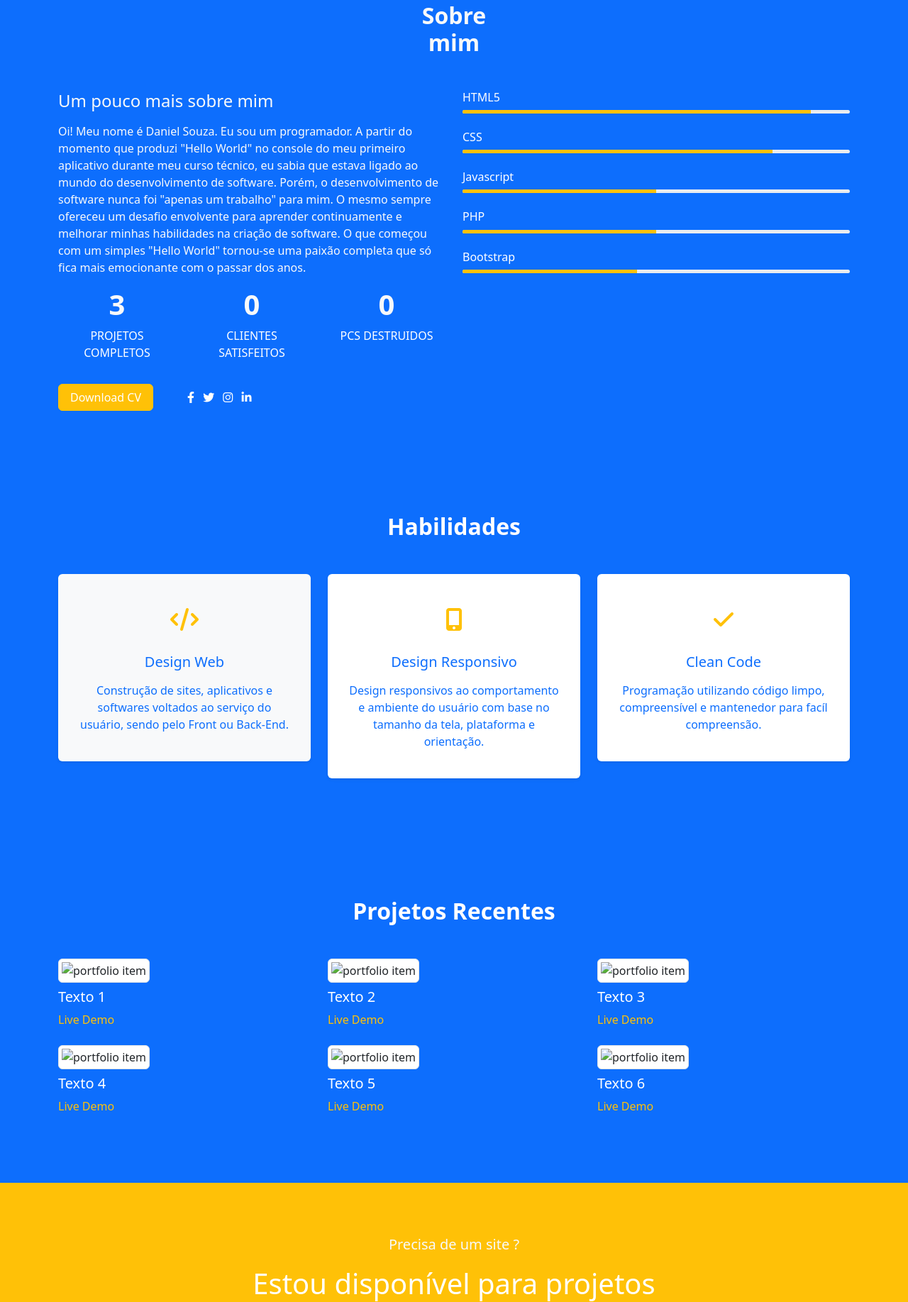
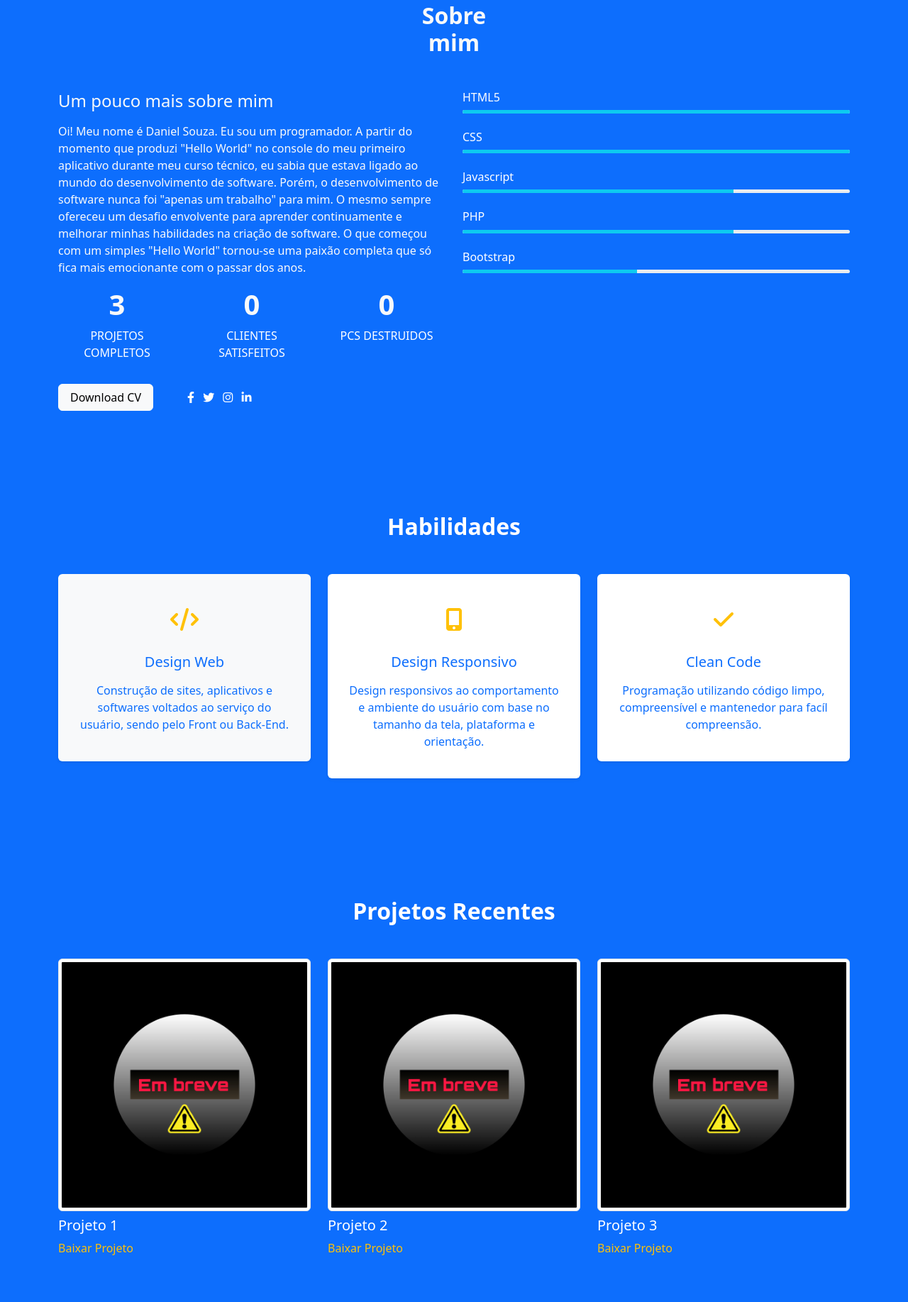
Before and after one commit to DanielDeveloperBR/Portfolio-c-bootstrap, a plain HTML site: page index.html in a window 1280 px wide. Shown: the part 965-2800 px from the top of the page at 71% size. Drawn offline with Linux system fonts and the light colour scheme.

Commit message:
upgrade 2.0
Mudei as cores, add uma img nos meus projetos, mudei o sobre e outros.

```diff
--- a/css/style.css
+++ b/css/style.css
@@ -8,7 +8,7 @@ body{
   font-size: 16px;
 }
 .home-img img {
-    max-width: 200px; /* defina o valor de largura máxima que desejar */
-    margin: 0; /* centralize a imagem horizontalmente */
-
+  min-width: 200px;
+  max-width: 300px;
+  width: 100%;
   }
--- a/index.html
+++ b/index.html
@@ -39,18 +39,16 @@
             <div class="row min-vh-100 align-items-center align-content-center">
                 <div class="col-md-6 mt-5 mt-md-0">
                     <div class="home-img text-center">
-                        <img src="img/Daniel-Developer.jpeg" class=" border mw-250" alt="imagem de perfil">
+                        <img src="img/minhaFoto.jpg" class=" border mw-250 rounded-circle" alt="imagem de perfil">
                     </div>
                 </div>
                 <div class="col-md-6 mt-5 mt-md-0 order-md-first">
                     <div class="home-text">
                         <h1 class="text-light text-uppercase fs-1 fw-bold">Daniel Souza</h1>
                         <h2 class="fs-4 text-white">Front-end</h2>
-                        <p class="mt-4 text-sucess text-light">Sou um jovem que ama aplicar seus conhecimentos para solucionar
-                            problemas,
-                            aprender novas tecnologias e agregar valor do time de desenvolvimento.</p>
-                        <a href="#portfolio" class="btn btn-warning px-3 mt-3 text-white">Meus Projetos</a>
-                        <a href="Currículo ti.pdf" class="btn btn-warning px-3 mt-3 text-white">Curriculo</a>
+                        <p class="mt-4 text-sucess text-light">Olá! Sou Daniel, um entusiasta de Tecnologia da Informação com habilidades em HTML, CSS, JavaScript, PHP e Java. Apesar de não ter experiência profissional formal, estou focado em aprimorar minhas habilidades e construir projetos pessoais para demonstrar meu conhecimento técnico. Este portfólio reflete meu empenho em aprimorar minhas habilidades e mostrar meu potencial como desenvolvedor. Estou animado com a possibilidade de colaborar em projetos desafiadores. Convido você a explorar meu portfólio e conhecer meus projetos pessoais. Estou ansioso para continuar aprendendo e crescendo como desenvolvedor.</p>
+                        <a href="#portfolio" class="btn btn-light px-3 mt-3 text-black">Meus Projetos</a>
+                        <a href="Curriculo.docx" class="btn btn-light px-3 mt-3 text-black">Curriculo</a>
                     </div>
                 </div>
             </div>
@@ -58,7 +56,7 @@
     </section>
     <!--Header Fim-->
     <!-- Sobre Mim Início -->
-    <section class="about py-5 bg-primary" >
+    <section class="about py-5 bg-primary">
         <div class="container-lg py-4">
             <div class="row justify-content-center">
                 <div class="col-lg-2">
@@ -101,7 +99,7 @@
                     </div>
                     <div class="row">
                         <div class="col-lg-12 d-flex align-items-center">
-                            <a href="Currículo ti.pdf" class="btn px-3 btn-warning me-5 text-white">Download CV</a>
+                            <a href="Curriculo.docx" class="btn px-3 btn-light me-5 text-black">Download CV</a>
                             <div class="social-links">
                                 <a href="#" class="text-white me-2"><i class="fab fa-facebook-f"></i></a>
                                 <a href="#" class="text-white me-2"><i class="fab fa-twitter"></i></a>
@@ -115,35 +113,35 @@
                     <div class="skill-item mb-4">
                         <h3 class="fs-6 text-white">HTML5</h3>
                         <div class="progress" style="height: 5px;">
-                            <div class="progress-bar bg-warning" role="progressbar" style="width: 90%;"
+                            <div class="progress-bar bg-info" role="progressbar" style="width: 100%;"
                                 aria-valuenow="25" aria-valuemin="0" aria-valuemax="100"></div>
                         </div>
                     </div>
                     <div class="skill-item mb-4">
                         <h3 class="fs-6 text-white">CSS</h3>
                         <div class="progress" style="height: 5px;">
-                            <div class="progress-bar bg-warning" role="progressbar" style="width: 80%;"
+                            <div class="progress-bar bg-info" role="progressbar" style="width: 100%;"
                                 aria-valuenow="50" aria-valuemin="0" aria-valuemax="100"></div>
                         </div>
                     </div>
                     <div class="skill-item mb-4">
                         <h3 class="fs-6 text-white">Javascript</h3>
                         <div class="progress" style="height: 5px;">
-                            <div class="progress-bar bg-warning" role="progressbar" style="width: 50%;"
+                            <div class="progress-bar bg-info" role="progressbar" style="width: 70%;"
                                 aria-valuenow="75" aria-valuemin="0" aria-valuemax="100"></div>
                         </div>
                     </div>
                     <div class="skill-item mb-4">
                         <h3 class="fs-6 text-white">PHP</h3>
                         <div class="progress" style="height: 5px;">
-                            <div class="progress-bar bg-warning" role="progressbar" style="width: 50%;"
+                            <div class="progress-bar bg-info" role="progressbar" style="width: 70%;"
                                 aria-valuenow="100" aria-valuemin="0" aria-valuemax="100"></div>
                         </div>
                     </div>
                     <div class="skill-item">
                         <h3 class="fs-6 text-white">Bootstrap</h3>
                         <div class="progress" style="height: 5px;">
-                            <div class="progress-bar bg-warning" role="progressbar" style="width: 45%;"
+                            <div class="progress-bar bg-info" role="progressbar" style="width: 45%;"
                                 aria-valuenow="100" aria-valuemin="0" aria-valuemax="100"></div>
                         </div>
                     </div>
@@ -169,7 +167,8 @@
                             <i class="fas fa-code"></i>
                         </div>
                         <h3 class="fs-5 py-2 text-primary">Design Web</h3>
-                <p class="text-primary">Construção de sites, aplicativos e softwares voltados ao serviço do usuário, sendo pelo Front ou Back-End.</p>
+                        <p class="text-primary">Construção de sites, aplicativos e softwares voltados ao serviço do
+                            usuário, sendo pelo Front ou Back-End.</p>
                     </div>
                 </div>
                 <div class="col-md-6 col-lg-4 mb-4">
@@ -178,7 +177,8 @@
                             <i class="fas fa-mobile-alt"></i>
                         </div>
                         <h3 class="fs-5 py-2 text-primary">Design Responsivo</h3>
-                <p class="text-primary">Design responsivos ao comportamento e ambiente do usuário com base no tamanho da tela, plataforma e orientação.</p>
+                        <p class="text-primary">Design responsivos ao comportamento e ambiente do usuário com base no
+                            tamanho da tela, plataforma e orientação.</p>
                     </div>
                 </div>
                 <div class="col-md-6 col-lg-4 mb-4">
@@ -187,7 +187,8 @@
                             <i class="fas fa-check"></i>
                         </div>
                         <h3 class="fs-5 py-2 text-primary">Clean Code</h3>
-                <p class="text-primary">Programação utilizando código limpo, compreensível e mantenedor para facíl compreensão.</p>
+                        <p class="text-primary">Programação utilizando código limpo, compreensível e mantenedor para
+                            facíl compreensão.</p>
                     </div>
                 </div>
             </div>
@@ -208,52 +209,30 @@
             <div class="row">
                 <div class="col-md-6 col-lg-4">
                     <div class="portfolio-item">
-                        <img src="img/" class="w-100 img-thumbnail" alt="portfolio item">
-                        <h3 class="text-capitalize fs-5 my-2 text-white">texto 1</h3>
-                        <p class="mb-4"><a href="#" class="text-warning text-decoration-none">Live Demo</a></p>
+                        <img src="img/embrevee.jpg" class="w-100 img-thumbnail" alt="portfolio item">
+                        <h3 class="text-capitalize fs-5 my-2 text-white">Projeto 1</h3>
+                        <p class="mb-4"><a href="#" class="text-warning text-decoration-none">Baixar Projeto</a></p>
                     </div>
                 </div>
                 <div class="col-md-6 col-lg-4">
                     <div class="portfolio-item">
-                        <img src="img/" class="w-100 img-thumbnail" alt="portfolio item">
-                        <h3 class="text-capitalize fs-5 my-2 text-white">texto 2</h3>
-                        <p class="mb-4"><a href="#" class="text-warning text-decoration-none">Live Demo</a></p>
+                        <img src="img/embrevee.jpg" class="w-100 img-thumbnail" alt="portfolio item">
+                        <h3 class="text-capitalize fs-5 my-2 text-white">Projeto 2</h3>
+                        <p class="mb-4"><a href="#" class="text-warning text-decoration-none">Baixar Projeto</a></p>
                     </div>
                 </div>
                 <div class="col-md-6 col-lg-4">
                     <div class="portfolio-item">
-                        <img src="img/" class="w-100 img-thumbnail" alt="portfolio item">
-                        <h3 class="text-capitalize fs-5 my-2 text-white">texto 3</h3>
-                        <p class="mb-4"><a href="#" class="text-warning text-decoration-none">Live Demo</a></p>
-                    </div>
-                </div>
-                <div class="col-md-6 col-lg-4">
-                    <div class="portfolio-item">
-                        <img src="img/" class="w-100 img-thumbnail" alt="portfolio item">
-                        <h3 class="text-capitalize fs-5 my-2 text-white">texto 4</h3>
-                        <p class="mb-4"><a href="#" class="text-warning text-decoration-none">Live Demo</a></p>
-                    </div>
-                </div>
-                <div class="col-md-6 col-lg-4">
-                    <div class="portfolio-item">
-                        <img src="img/" class="w-100 img-thumbnail" alt="portfolio item">
-                        <h3 class="text-capitalize fs-5 my-2 text-white">texto 5</h3>
-                        <p class="mb-4"><a href="#" class="text-warning text-decoration-none">Live Demo</a></p>
-                    </div>
-                </div>
-                <div class="col-md-6 col-lg-4">
-                    <div class="portfolio-item">
-                        <img src="img/" class="w-100 img-thumbnail" alt="portfolio item">
-                        <h3 class="text-capitalize fs-5 my-2 text-white">texto 6</h3>
-                        <p class="mb-4"><a href="#" class="text-warning text-decoration-none">Live Demo</a></p>
+                        <img src="img/embrevee.jpg" class="w-100 img-thumbnail" alt="portfolio item">
+                        <h3 class="text-capitalize fs-5 my-2 text-white">Projeto 3</h3>
+                        <p class="mb-4"><a href="#" class="text-warning text-decoration-none">Baixar Projeto</a></p>
                     </div>
                 </div>
             </div>
         </div>
     </section>
-    <!-- portfolio section end -->
     <!--freelancer available section start-->
-    <section class="freelancer-available py-5 bg-warning">
+    <section class="freelancer-available py-5 bg-danger">
         <div class="container-lg py-4">
             <div class="row justify-content-center">
                 <div class="col-lg-8 text-center">
@@ -267,6 +246,7 @@
     </section>
     <!--freelancer available section end-->
     <!-- test item start fim-->
+
     <!-- contact section start -->
     <section class="contact py-5 bg-primary" id="contact">
         <div class="container-lg py-4">
@@ -303,18 +283,20 @@
                         </div>
                         <div class="text ms-3">
                             <h3 class="fs-5 text-warning">Escritório</h3>
-                            <p class="text-light">Zona Sul, Copacabana</p>
+                            <p class="text-light">Minha Casa</p>
                         </div>
                     </div>
                 </div>
                 <div class="col-md-7">
                     <div class="contact-form">
-                        <form action="https://formsubmit.co/danieldetrabalho1@gmail.com" onsubmit="Salvar()" method="POST">
+                        <form action="https://formsubmit.co/danieldetrabalho1@gmail.com" onsubmit="Salvar()"
+                            method="POST">
                             <!--Desabilitar captcha-->
                             <input type="hidden" name="_captcha" value="false" style="display: none;">
                             <!--Desabilitar captcha-->
                             <!--não ir para outra pagina-->
-                            <input type="hidden" name="_next" value="https://danieldeveloperbr.github.io/MeuPortfolio" style="display: nome;">
+                            <input type="hidden" name="_next" value="https://danieldeveloperbr.github.io/MeuPortfolio"
+                                style="display: nome;">
                             <!--não ir para outra pagina-->
                             <!--Evitar spawm-->
                             <input type="text" name="_honey" style="display:none">
@@ -343,7 +325,8 @@
                             </div>
                             <div class="row">
                                 <div class="col-lg-12">
-                                    <button type="submit" class="btn btn-warning px-3 text-white">Enviar mensagem</button>
+                                    <button type="submit" class="btn btn-light px-3 text-black">Enviar
+                                        mensagem</button>
                                 </div>
                             </div>
                         </form>
@@ -372,7 +355,7 @@
             }
             return true;
         }
-document.querySelector('button[type="submit"]').addEventListener('click', function(event) {
+        document.querySelector('button[type="submit"]').addEventListener('click', function (event) {
             if (!Salvar()) {
                 event.preventDefault(); // cancela o envio do formulário
             }
```
Also changed, not shown: img/embrevee.jpg (added), img/minhaFoto.jpg (added), 1 other file. Lines whose indentation alone changed are shown as unchanged.
